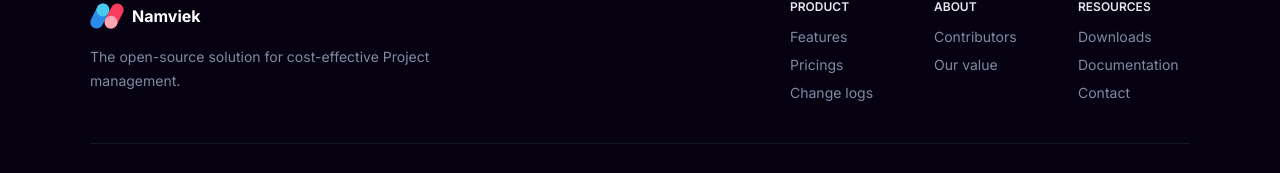
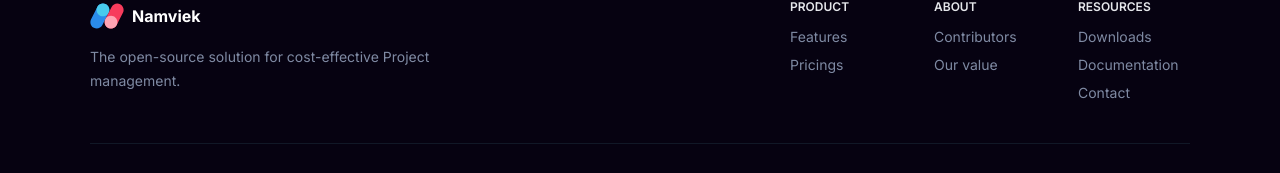
Before and after one commit to hudy9x/namviek-landingpage, a Next.js app: page /pricing in a window 1280 px wide. Shown: the part 6636-6809 px from the top of the page. Built offline with nearby package versions, Linux system fonts and the light colour scheme; no server answers.

Commit message:
comment out change log link

```diff
--- a/src/containers/Footer.tsx
+++ b/src/containers/Footer.tsx
@@ -8,7 +8,7 @@ export default function Footer() {
         { title: 'Features', link: '/#features' },
         // { title: 'Integrations', link: '#features' },
         { title: 'Pricings', link: '/pricing' },
-        { title: 'Change logs', link: '/changelog' },
+        // { title: 'Change logs', link: '/changelog' },
       ]
     },
 
```
